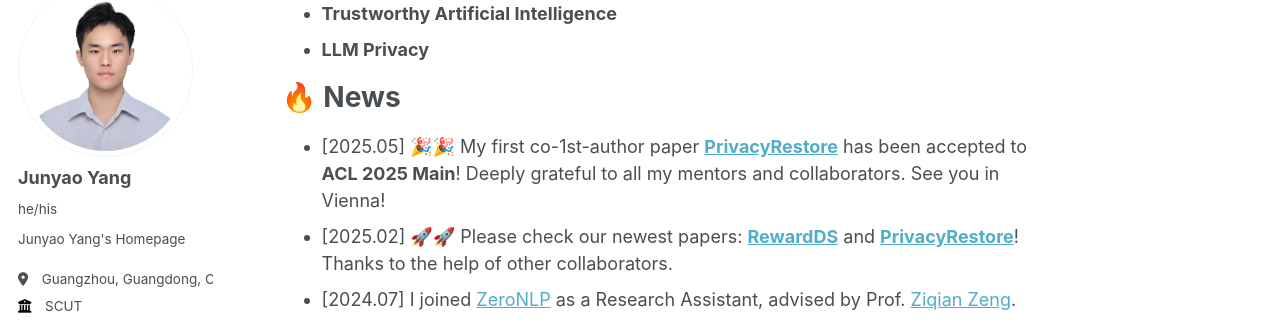
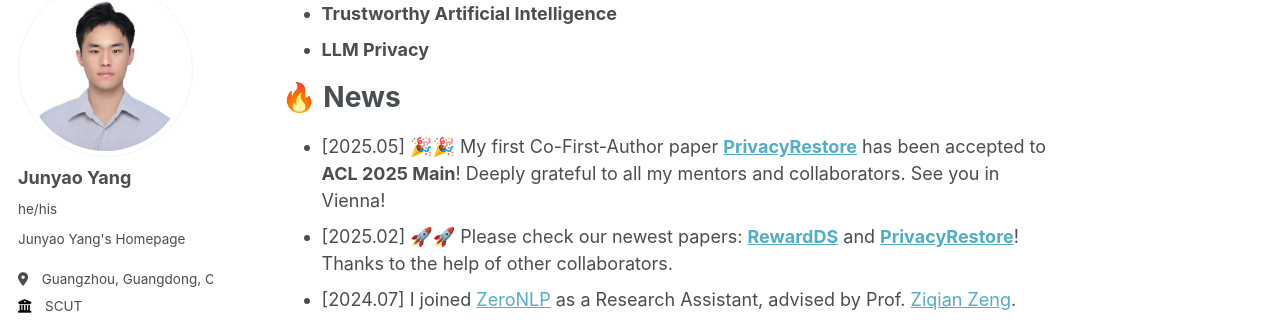
Before and after one commit to jyyang26/jyyang26.github.io, a Jekyll site: the page built from _pages/about.md, in a window 1280 px wide and 900 px high, scrolled down 341 px. Shown: the part 124-449 px from the top of the window. Built offline with Jekyll 4.4.1, drawn with Linux system fonts in a browser that asks for light colours; some web fonts are replaced.

Commit message:
Update about.md

```diff
--- a/_pages/about.md
+++ b/_pages/about.md
@@ -18,7 +18,7 @@ My research story revolves around **the Underlying Principles and Understanding
 <!-- - [2024.10] **PrivactRestore** is available now! Check our work **[here](https://arxiv.org/abs/2406.01394)**! -->
 
 # 🔥 News
-- [2025.05] 🎉🎉 My first co-1st-author paper **[PrivacyRestore](https://arxiv.org/abs/2406.01394)** has been accepted to **ACL 2025 Main**! Deeply grateful to all my mentors and collaborators. See you in Vienna!
+- [2025.05] 🎉🎉 My first Co-First-Author paper **[PrivacyRestore](https://arxiv.org/abs/2406.01394)** has been accepted to **ACL 2025 Main**! Deeply grateful to all my mentors and collaborators. See you in Vienna!
 - [2025.02] 🚀🚀 Please check our newest papers: **[RewardDS](https://arxiv.org/abs/2502.18517)** and **[PrivacyRestore](https://arxiv.org/abs/2406.01394)**! Thanks to the help of other collaborators.
 - [2024.07] I joined [ZeroNLP](https://github.com/ZeroNLP) as a Research Assistant, advised by Prof. [Ziqian Zeng](https://ziqianzeng.github.io/).
 - [2024.07] I spent a wonderful time at Tencent as a machine learning intern!
```
